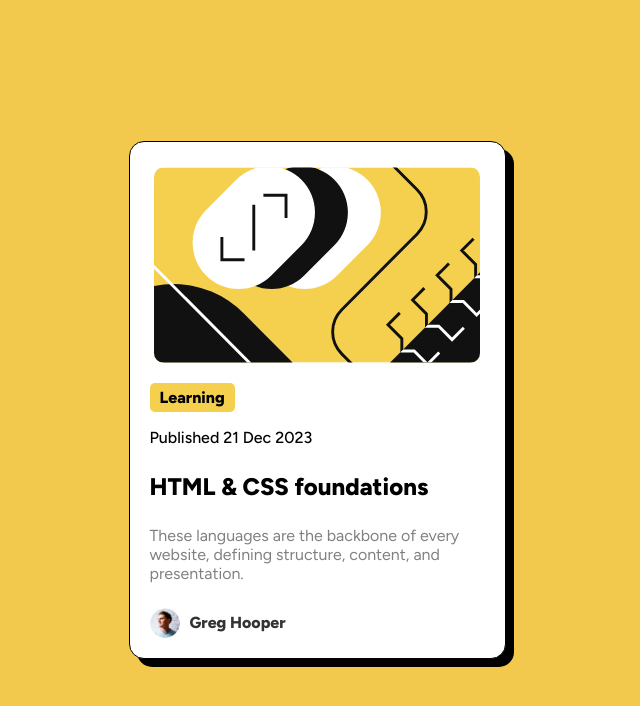
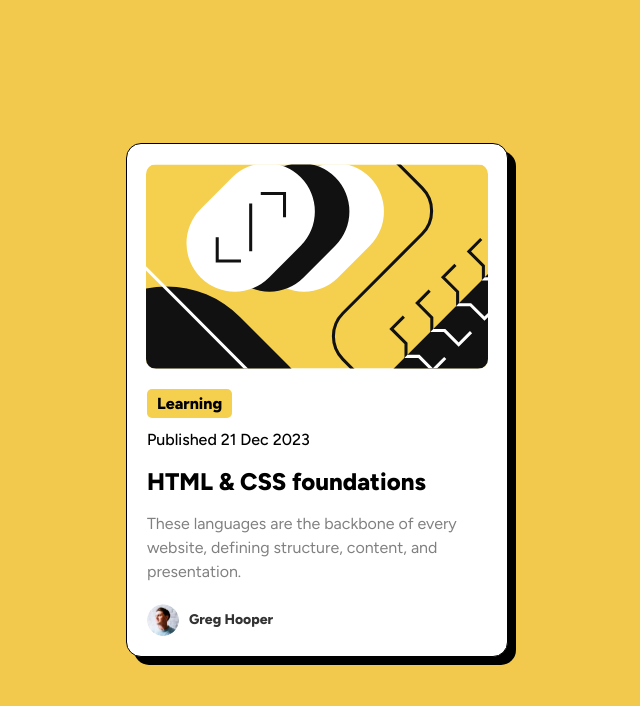
Before and after one commit to fedefioretti/Blog-Preview, a plain HTML site: page index.html in a window 1280 px wide. Shown: the whole page, without its empty margins (323-963 px from the left). Drawn offline with Linux system fonts and the light colour scheme.

Commit message:
New rescale

```diff
--- a/styles.css
+++ b/styles.css
@@ -23,14 +23,14 @@ body {
     border-radius: 15px;
     box-shadow: 8px 8px rgb(0, 0, 0);
     overflow: hidden;
-    width: 375px;
+    width: 380px;
     text-align: left;
 }
 
 .card-image img {
-    width: 87%;
+    width: 90%;
     display: block;
-    margin: 25px auto 0 auto;
+    margin: 20px auto 0 auto;
     border-radius: 10px;
 }
 
@@ -41,13 +41,13 @@ body {
 .badge {
     background-color: hsl(47, 88%, 63%);
     color: #000;
+    margin-bottom: -5px;
     padding: 5px 10px;
     border-radius: 5px;
     font-family: Figtree;
     font-size: 16px;
     font-weight: 800;
     display: inline-block;
-    margin-bottom: 0;
     cursor: pointer;
 }
 
@@ -63,7 +63,8 @@ body {
     font-weight: 500;
     font-size: 16px;
     color: #000;
-    margin-bottom: 25px;
+    margin-top: 15px;
+    margin-bottom: 15px;
 }
 
 h2 {
@@ -71,7 +72,7 @@ h2 {
     font-weight: 800;
     font-size: 24px;
     margin: 10px 0;
-    margin-bottom: 25px;
+    margin-bottom: 15px;
 }
 
 h2:hover{
@@ -82,6 +83,7 @@ h2:hover{
 p {
     font-family: Figtree;
     font-size: 16px;
+    line-height: 1.5;
     color: #333;
 }
 
@@ -92,12 +94,12 @@ p {
 .author {
     display: flex;
     align-items: center;
-    margin-top: 25px;
+    margin-top: 20px;
 }
 
 .author img {
-    width: 30px;
-    height: 30px;
+    width: 32px;
+    height: 32px;
     border-radius: 50%;
     margin-right: 10px;
 }
@@ -105,7 +107,7 @@ p {
 .author p {
     font-family: Figtree;
     font-weight: 800;
-    font-size: 16px;
+    font-size: 14px;
     color: #333;
     margin: 0;
 }
```
